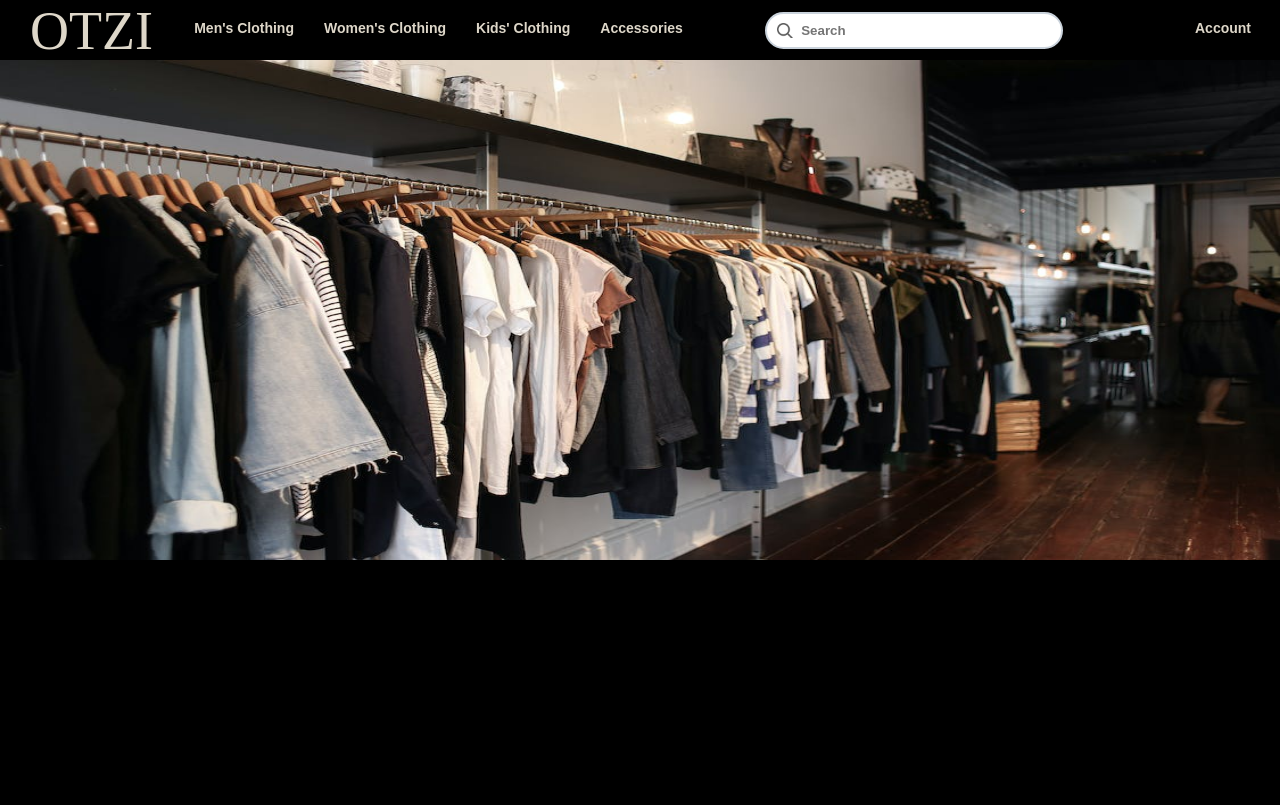
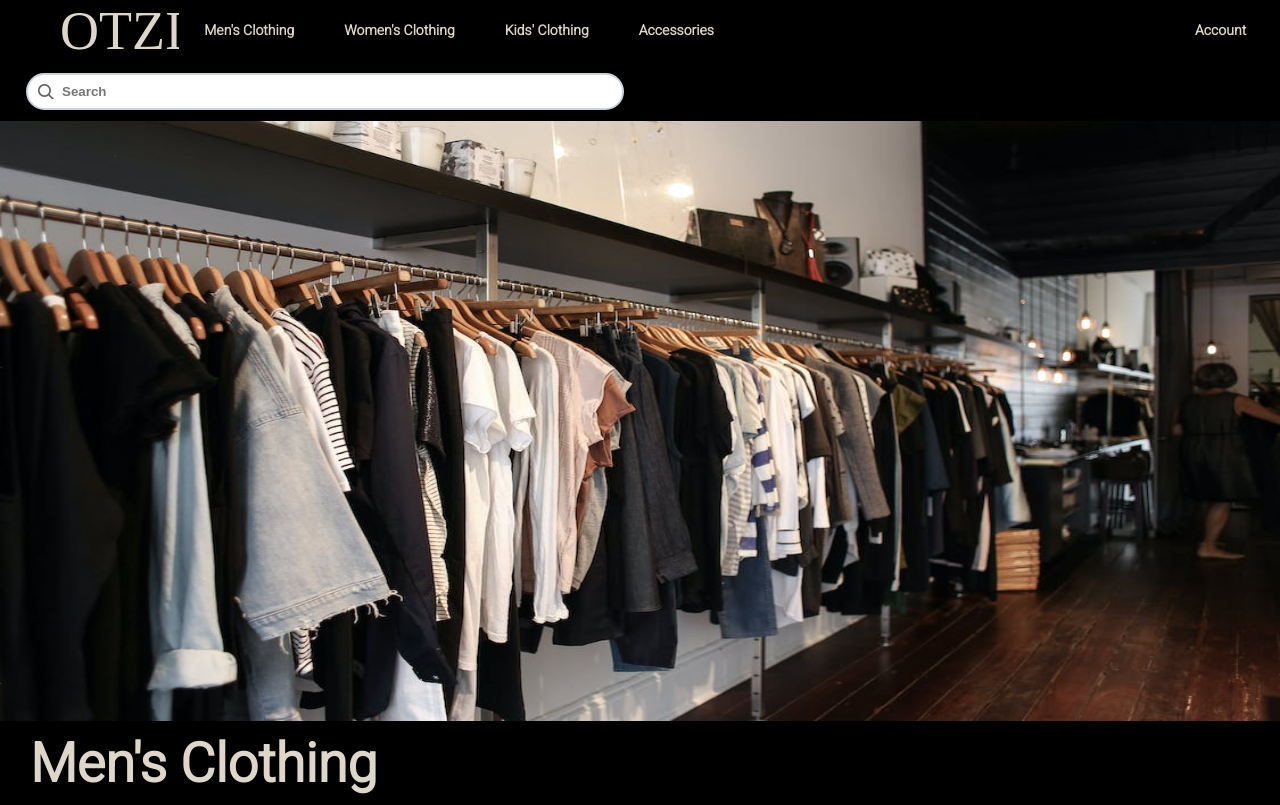
Before and after one commit to rauuu369/Store, a PHP site: page /homepage.html in a window 1280 px wide. Before the commit the page ends 560 px from the top, so only its background shows below. Run offline with PHP 8.4, Linux system fonts and the light colour scheme.

Commit message:
Se modifico el menu y se agregaron los links del font

```diff
--- a/OTZI/css/home.css
+++ b/OTZI/css/home.css
@@ -22,13 +22,21 @@ body{
 .title{
     font-size: 54px;
     color: #ded7c9;
+    padding-left: 60px;
+    text-decoration: none;
+}
+
+h1{
+    font-size: 54px;
+    color: #ded7c9;
     padding-left: 30px;
     text-decoration: none;
+    font-family: 'Heebo', sans-serif;
 }
 
 .links{
     float: left;
-    width: 560px;
+    width: 650px;
 }
 
 /*Options menu (style)*/
@@ -43,9 +51,9 @@ ul, ol{
 
 .nav li a {
     background-color: black;
-    padding:20px 15px;
+    padding:20px 25px;
     font-size: 14px;
-    font-family: 'Oswald', sans-serif;
+    font-family: 'Heebo', sans-serif;
     color: #ded7c9;
     text-decoration: none;
     display: block;
@@ -85,7 +93,7 @@ ul, ol{
     background-color: black;
     padding:20px 15px;
     font-size: 14px;
-    font-family: 'Oswald', sans-serif;
+    font-family: 'Heebo', sans-serif;;
     color: #ded7c9;
     text-decoration: none;
     display: block;
@@ -110,7 +118,7 @@ ul, ol{
 
 .search{
     height: 60px;
-    width: 350px;
+    width: 650px;
     float: left;
 }
 
@@ -142,7 +150,7 @@ form input {
     background-image: url(../images/search.png);
     background-repeat: no-repeat;
     background-size: 16px;
-    width: 250px;
+    width: 550px;
 }
 
 form input:focus {
--- a/OTZI/homepage.html
+++ b/OTZI/homepage.html
@@ -6,6 +6,9 @@
     <meta name="viewport" content="width=device-width, initial-scale=1.0">
     <link rel="stylesheet" type="text/css" href="css/home.css">
     <link rel="icon" href="images/Logo.jpg">
+    <link rel="preconnect" href="https://fonts.googleapis.com">
+    <link rel="preconnect" href="https://fonts.gstatic.com" crossorigin>
+    <link href="https://fonts.googleapis.com/css2?family=Heebo:wght@300&display=swap" rel="stylesheet">
     <title>OTZIO - Official Webside</title>
 </head>
 <body>
@@ -61,7 +64,7 @@
             </div>
     </header>
         <div class="initial_clothing">
-            <img src="images/clothing.jpeg" width="100%" height="500px">
+            <img src="images/clothing.jpeg" width="100%" height="600px">
         </div>
         <div class="container">
             <h1>Men's Clothing</h1>
```
